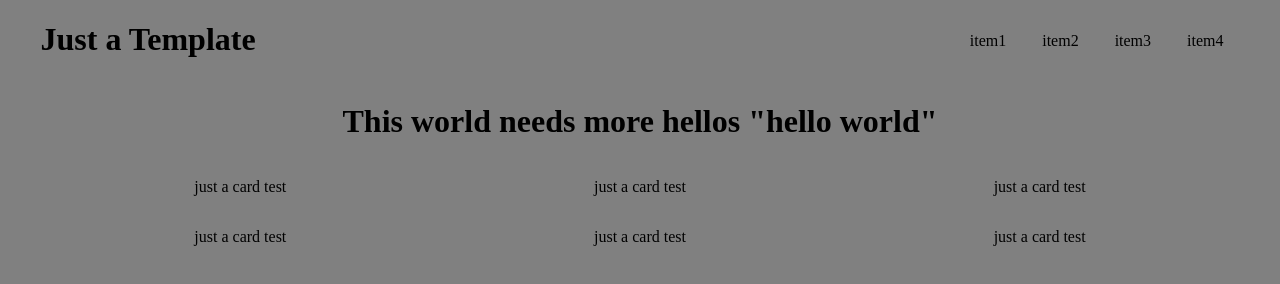
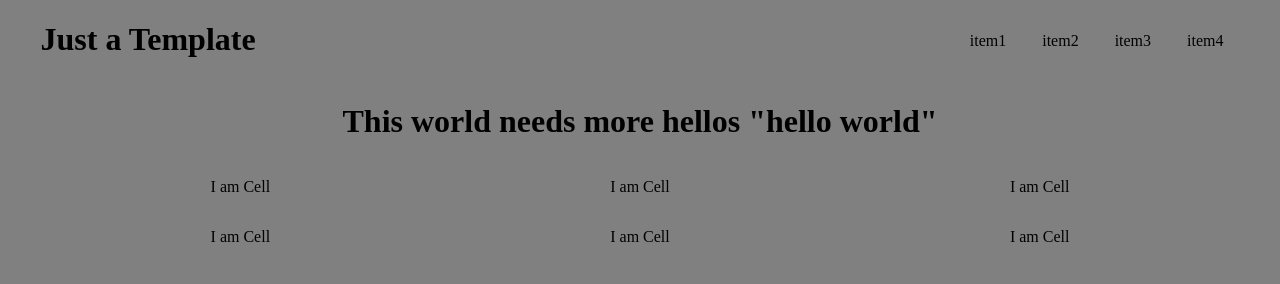
Before and after one commit to b1mind/psp-template, a website built with Parcel: page src/index.pug in a window 1280 px wide. Built offline with nearby package versions, Linux system fonts and the light colour scheme.

Commit message:
🤷‍♂️update scripts 🐕‍🦺pug fun

```diff
--- a/package.json
+++ b/package.json
@@ -8,7 +8,7 @@
 	"scripts": {
 		"dev": "parcel serve src/*.pug --no-cache --no-source-maps --port 9001 -d ./dist/dev/",
 		"build": "parcel build src/*.pug --no-cache --no-source-maps -d ./dist/build/",
-		"serve": "parcel build src/*.pug  --no-cache --no-source-maps --no-content-hash -d ./public/",
+		"export": "parcel build src/*.pug  --no-cache --no-source-maps --no-content-hash -d ./public/",
 		"github": "parcel build src/*.pug  --no-cache --no-source-maps --public-url ./ --no-content-hash -d ./docs/"
 	},
 	"devDependencies": {
--- a/src/index.pug
+++ b/src/index.pug
@@ -1,39 +1,32 @@
 <!DOCTYPE html>
 html(lang="en")
-  head
-    meta(charset="UTF-8")
-    meta(name="viewport", content="width=device-width, initial-scale=1.0")
-    link(rel="shortcut icon", href="favicon.ico", type="image/x-icon")
-    link(rel="stylesheet", href="scss/style.scss")
-    link(href='https://cdnjs.cloudflare.com/ajax/libs/font-awesome/5.8.2/css/all.min.css', rel='stylesheet', type='text/css')
-    script(defer src="https://use.fontawesome.com/991e61a5a1.js")
-    script(defer src="https://cdnjs.cloudflare.com/ajax/libs/gsap/3.2.6/gsap.min.js")
-    script(defer src="js/main.js")
-    title Change ME!
+	head
+		meta(charset="UTF-8")
+		meta(name="viewport", content="width=device-width, initial-scale=1.0")
+		link(rel="shortcut icon", href="favicon.ico", type="image/x-icon")
+		link(rel="stylesheet", href="scss/style.scss")
+		link(href='https://cdnjs.cloudflare.com/ajax/libs/font-awesome/5.8.2/css/all.min.css', rel='stylesheet', type='text/css')
+		script(defer src="https://use.fontawesome.com/991e61a5a1.js")
+		script(defer src="https://cdnjs.cloudflare.com/ajax/libs/gsap/3.2.6/gsap.min.js")
+		script(defer src="js/main.js")
+		title Change ME!
 
-  body
-    header
-      .wrap.flex
-        h1 Just a Template
-        nav
-          ul.navMain
-            li item1
-            li item2
-            li item3
-            li item4
-    main
-      .wrap
-        h1.center This world needs more hellos "hello world"
-        .grid
-          .card
-            p just a card test
-          .card
-            p just a card test
-          .card
-            p just a card test
-          .card
-            p just a card test
-          .card
-            p just a card test
-          .card
-            p just a card test
+	body
+		header
+			.wrap.flex
+				h1 Just a Template
+				nav
+					ul.navMain
+						li item1
+						li item2
+						li item3
+						li item4
+		main
+			.wrap
+				h1.center This world needs more hellos "hello world"
+				-let a = 6
+				.grid
+					while a > 0
+						.cell
+							p I am Cell
+						-a--
```
Also changed, not shown: backUpSnippets.md (added, +16 -0 lines), README.md.
